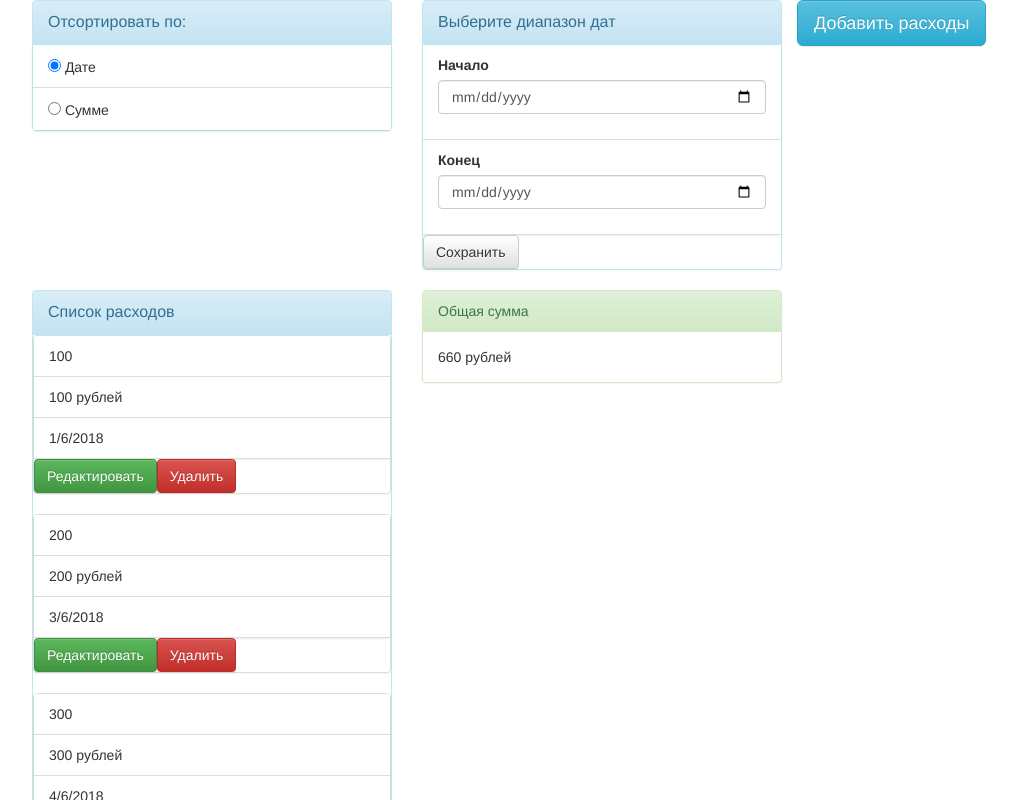
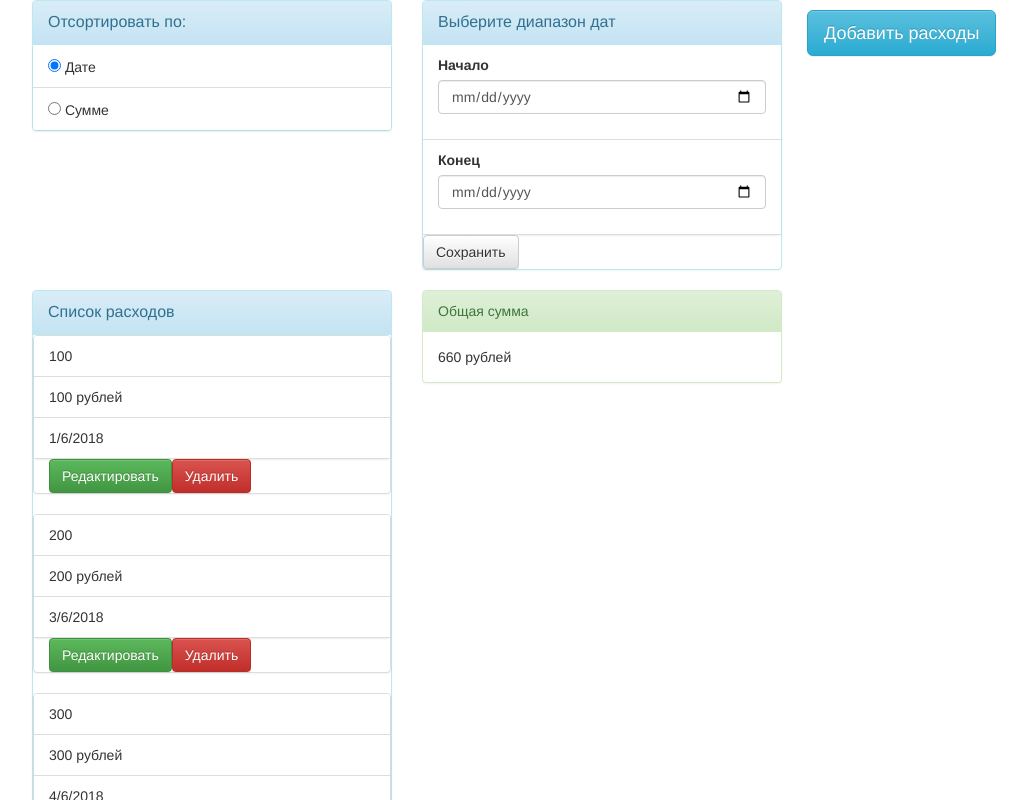
Before and after one commit to daryagolubewa/Expenses_manager_app, a React (Create React App) app: page / in a window 1280 px wide. Shown: the top 800 px of the page, without its empty margins (38-1065 px from the left). Built offline with nearby package versions, Linux system fonts and the light colour scheme.

Commit message:
adaptive design is in progress;

```diff
--- /dev/null
+++ b/public/index.css
@@ -0,0 +1,3 @@
+.date.form-control {
+     padding: 0px;
+ }
--- a/src/App.js
+++ b/src/App.js
@@ -14,7 +14,7 @@ class App extends Component {
   render() {
     return (
         <Grid>
-            <Row md={9}>
+            <Row xs={12} md={9}>
                 <Route path='/add' component={AddNewExpense}/>
                 <Route path='/' exact={true} component={SortingButtons}/>
                 <Route path='/' exact={true} component={AddDateFilter}/>
--- a/src/Components/ChangigButtons.js
+++ b/src/Components/ChangigButtons.js
@@ -6,7 +6,7 @@ import { Link } from 'react-router-dom'
 const ChangingButtons = ({editButton, removeButton}) => (
     <Grid>
         <Row>
-            <Col>
+            <Col xs={6} md={4}>
                 <div>
                     <Link to='/edit/:id'><Button bsStyle='success'>Редактировать</Button></Link>
                     <Button bsStyle='danger' onClick={removeButton}>Удалить</Button>
--- a/src/Components/DateFilter.js
+++ b/src/Components/DateFilter.js
@@ -2,10 +2,12 @@ import React from 'react'
 import { setFilter } from '../Actions/Actions'
 import {Grid, Row, Col, Panel, ListGroup, ListGroupItem, Button, FormGroup, FormControl} from 'react-bootstrap'
 
+
+
 const DateFilter = ({filter, setFilter}) => {
     let start, end
     return (
-        <Col md={4}>
+        <Col xs={6} md={4}>
             <Panel bsStyle='info'>
                 <Panel.Heading>
                     <Panel.Title>Выберите диапазон дат</Panel.Title>
@@ -14,14 +16,14 @@ const DateFilter = ({filter, setFilter}) => {
                     <ListGroupItem>
                         <label for="start">Начало</label>
                         <FormGroup>
-                            <FormControl type="date" inputRef={node => start = node}/>
+                            <FormControl type="date" inputRef={node => start = node} className="date" />
                         </FormGroup>
                     </ListGroupItem>
 
                     <ListGroupItem>
                         <label for="end">Конец</label>
                         <FormGroup>
-                            <FormControl type="date" inputRef={node => end = node}/>
+                            <FormControl type="date" inputRef={node => end = node} className="date" />
                         </FormGroup>
                     </ListGroupItem>
                 </ListGroup>
--- a/src/Components/ExpenseButton.js
+++ b/src/Components/ExpenseButton.js
@@ -5,7 +5,7 @@ import PropTypes from 'prop-types'
 
 
 const ExpenseButton = ({addNewExpense}) => (
-    <Link to='/add'><Button onClick={addNewExpense} bsStyle='info' bsSize='large'> Добавить расходы </Button></Link>
+    <Link to='/add'><Button onClick={addNewExpense} bsStyle='info' bsSize='large' style={{margin: 10}}> Добавить расходы </Button></Link>
 )
 
 
--- a/src/Components/ExpensesList.js
+++ b/src/Components/ExpensesList.js
@@ -5,7 +5,7 @@ import { Grid, Row, Col, Panel } from 'react-bootstrap'
 
 
 const ExpensesList = ({expenses, removeExpense}) => (
-    <Col md={4}>
+    <Col xs={6} md={4}>
         <Panel bsStyle='info'>
             <Panel.Heading>
                 <Panel.Title>Список расходов</Panel.Title>
--- a/src/Components/SortingFilter.js
+++ b/src/Components/SortingFilter.js
@@ -4,7 +4,7 @@ import {SortingOptions} from '../Actions/Actions'
 import {Grid, Row, Col, Panel, ListGroup, ListGroupItem} from 'react-bootstrap'
 
 const Sortings = ({setSorting}) => (
-    <Col md={4}>
+    <Col xs={6} md={4}>
     <Panel bsStyle='info'>
         <Panel.Heading>
             <Panel.Title>Отсортировать по:</Panel.Title>
--- a/src/Components/Sum.js
+++ b/src/Components/Sum.js
@@ -3,7 +3,7 @@ import PropTypes from 'prop-types'
 import {Grid, Row, Col, Panel} from 'react-bootstrap'
 
 const Sum = ({totalSum}) => (
-    <Col md={4}>
+    <Col xs={6} md={4}>
         <Panel bsStyle='success'>
             <Panel.Heading>Общая сумма</Panel.Heading>
             <Panel.Body> {totalSum} рублей </Panel.Body>
--- a/src/Containers/AddNewExpense.js
+++ b/src/Containers/AddNewExpense.js
@@ -7,7 +7,7 @@ import { Route } from 'react-router-dom'
 const AddExpense = ({ dispatch }) => {
     let name, sum, date
     return(
-        <Col md={4}>
+        <Col xs={6} md={4}>
                 <Panel bsStyle='primary'>
                     <Panel.Body>
                         <Form horizontal
```
Also changed, not shown: src/App.css (line endings or trailing spaces).
